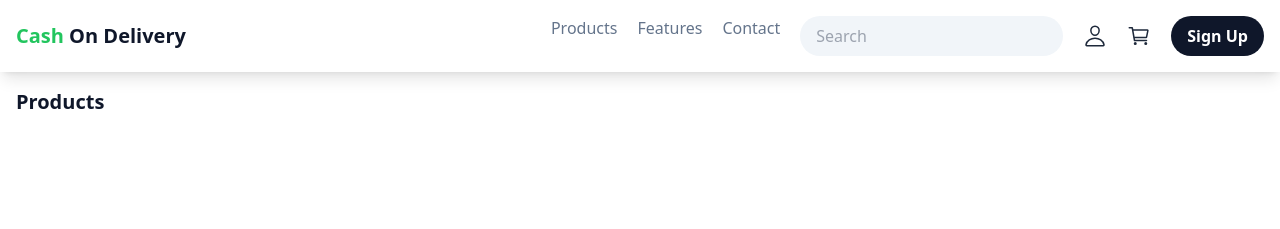
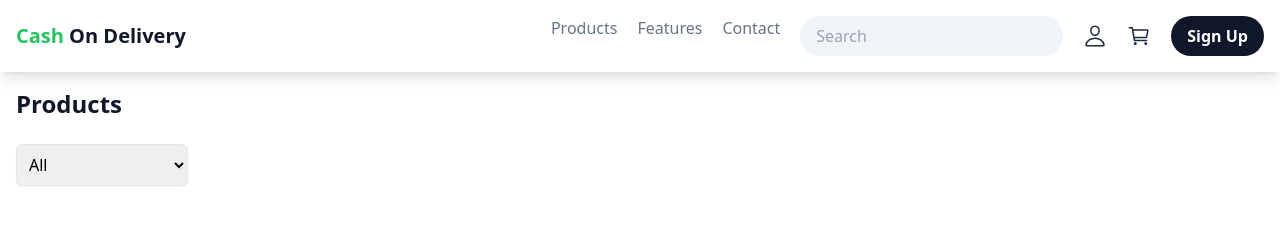
Before and after one commit to Mandla7784/online-shopping-Javascriptt, a website built with Vite: page online-shopping/index.html in a window 1280 px wide. Built offline with nearby package versions, Linux system fonts and the light colour scheme.

Commit message:
Added a filtering componet

```diff
--- a/online-shopping/index.html
+++ b/online-shopping/index.html
@@ -73,14 +73,23 @@
           </li>
         </ul>
       </nav>
-
-      <main class="p-4 flex flex-col">
-        <h1 class="text-slate-900 text-xl font-bold">Products</h1>
-
+      <main class="p-4 flex flex-col space-y-6">
+        <h1 class="text-slate-900 text-2xl font-bold">Products</h1>
+        <div class="flex items-center justify-between">
+          <select
+            class="p-2 border rounded-md shadow-sm focus:outline-none focus:ring focus:border-blue-300"
+          >
+            <option value="all">All</option>
+            <option value="electronics">Electronics</option>
+            <option value="jewelery">Jewelery</option>
+            <option value="men's clothing">Men's clothing</option>
+            <option value="women's clothing">Women's clothing</option>
+          </select>
+        </div>
         <section id="products">
           <div
             id="product-list"
-            class="grid grid-cols-1 md:grid-cols-3 gap-4"
+            class="grid grid-cols-1 md:grid-cols-3 gap-6"
           ></div>
         </section>
       </main>
```
